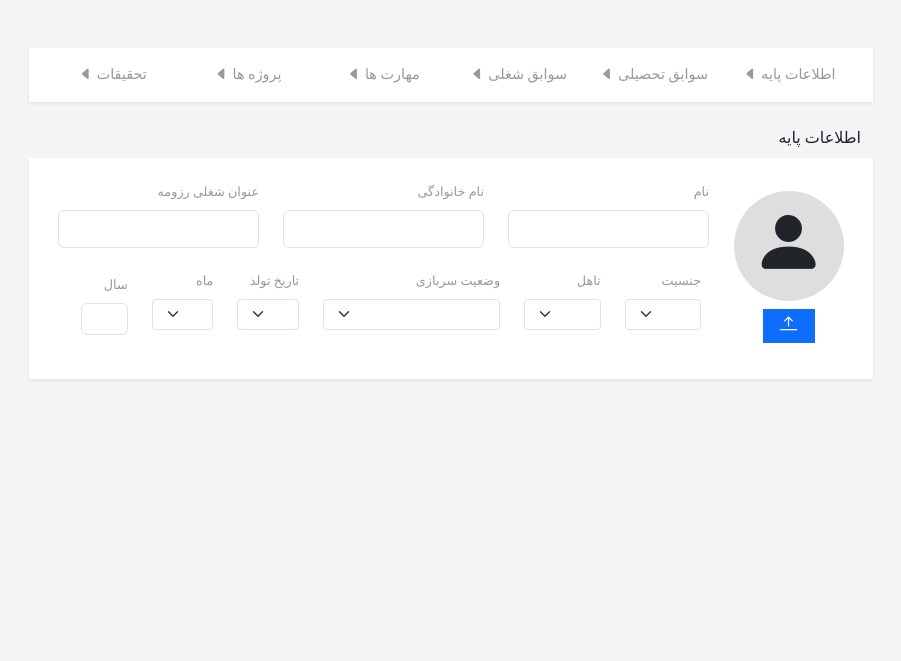
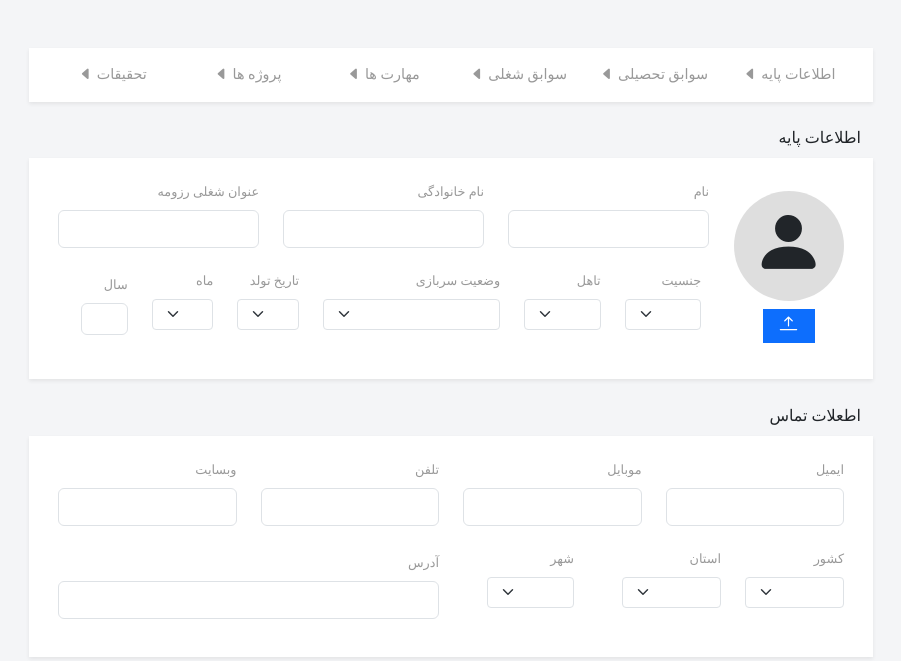
Before and after one commit to pilentboy/Resume-Maker, a plain HTML site: page index.html in a window 1280 px wide. Shown: the whole page, without its empty margins (189-1090 px from the left). Drawn offline with nearby package versions, Linux system fonts and the light colour scheme.

Commit message:
v1.2 add contact box to page 1

```diff
--- a/index.html
+++ b/index.html
@@ -33,11 +33,11 @@
     <link rel="stylesheet" href="./style/style.css" />
   </head>
 
-  <body class="vw-100   overflow-x-hidden">
-    <div class="main-container  mx-auto my-5 min-vh-50">
+  <body class="vw-100 overflow-x-hidden">
+    <div class="main-container mx-auto my-5 min-vh-50">
       <!-- RESUME PAGES TITLES -->
       <ul
-        class="resume-pages-list  justify-content-around align-items-center shadow-sm list-unstyled bg-white py-3 row px-3"
+        class="resume-pages-list justify-content-around align-items-center shadow-sm list-unstyled bg-white py-3 row px-3"
       >
         <li class="col-2 text-center">
           اطلاعات پایه
@@ -66,10 +66,9 @@
         </li>
       </ul>
 
-      <!-- FIRST PAGE  -->
-      <div id="page1" class="d-flex flex-clumn">
-
-        <section id="baseInfo" class="row  page ">
+      <div id="page1" class="d-flex flex-column ">
+        <!-- base info-->
+        <section id="baseInfo" class="row page">
           <span class="text-dark col py-2 mx-0 section-title"
             >اطلاعات پایه</span
           >
@@ -121,7 +120,7 @@
               </div>
 
               <div
-                class="select-type-inputs mt-4  align-items-center justify-content-center row my-2"
+                class="select-type-inputs mt-4 align-items-center justify-content-center row my-2"
               >
                 <div
                   class="select-couple col-4 justify-content-around align-items-center row"
@@ -251,6 +250,102 @@
           </div>
         </section>
 
+        <!-- CONTACT INFO -->
+
+        <section id="baseInfo" class="row page mt-5 ">
+          <span class="text-dark col py-2 mx-0 section-title"
+            > اطعلات تماس</span
+          >
+          <!-- inputs -->
+          <div
+            class="section-inputs m-0 bg-white shadow-sm border border-white py-4 px-3 row"
+          >
+
+            <!-- form inputs -->
+            <div class="inputs col-12 d-flex flex-column">
+              <div class="text-type-inputs row">
+                <div class="input col-3">
+                  <label for="inputPassword5" class="form-label">ایمیل</label>
+                  <input type="email" id="name" class="form-control" />
+                </div>
+                <div class="input col-3">
+                  <label for="inputPassword5" class="form-label"
+                    >موبایل</label
+                  >
+                  <input type="phone" id="name" class="form-control" />
+                </div>
+                <div class="input col-3">
+                  <label for="inputPassword5" class="form-label"
+                    > تلفن </label
+                  >
+                  <input type="phone" id="name" class="form-control" />
+                </div>
+                <div class="input col-3">
+                  <label for="inputPassword5" class="form-label"
+                    >  وبسایت</label
+                  >
+                  <input type="text" id="name" class="form-control" />
+                </div>
+              </div>
+
+              <div
+                class="select-type-inputs mt-4 align-items-center justify-content-between row my-2"
+              >
+                <div
+                  class="select-couple col-4 justify-content-around align-items-center row"
+                >
+                  <div class="select-group col-6">
+                    <label for="inputPassword5" class="form-label">کشور</label>
+                    <select
+                      class="form-select col-2 form-select-sm mb-3"
+                      aria-label=".form-select-lg example"
+                    >
+                      <option selected></option>
+                      <option value="">ایران</option>
+                      <option value="">انگلیس</option>
+                    </select>
+                  </div>
+                  <div class="select-group col-6">
+                    <label for="inputPassword5" class="form-label"> استان</label>
+                    <select
+                      class="form-select col-2 form-select-sm mb-3"
+                      aria-label=".form-select-lg example"
+                    >
+                      <option selected></option>
+                      <option value="">تهران</option>
+                      <option value="">گیلان</option>
+                    </select>
+                  </div>
+                </div>
+
+                <div
+                  class="select-couple col-2 justify-content-around align-items-center row"
+                >
+                  <div class="select-group col-12">
+                    <label for="inputPassword5" class="form-label"
+                      > شهر</label
+                    >
+                    <select
+                      class="form-select col-2 form-select-sm mb-3"
+                      aria-label=".form-select-lg example"
+                    >
+                      <option selected></option>
+                      <option value="">رشت</option>
+                      <option value="">دماوند </option>
+
+                    </select>
+                  </div>
+                </div>
+
+                <div class="input col-6">
+                  <label for="inputPassword5" class="form-label">آدرس</label>
+                  <input type="text" id="name" class="form-control" />
+                </div>
+
+              </div>
+            </div>
+          </div>
+        </section>
       </div>
     </div>
 
```
